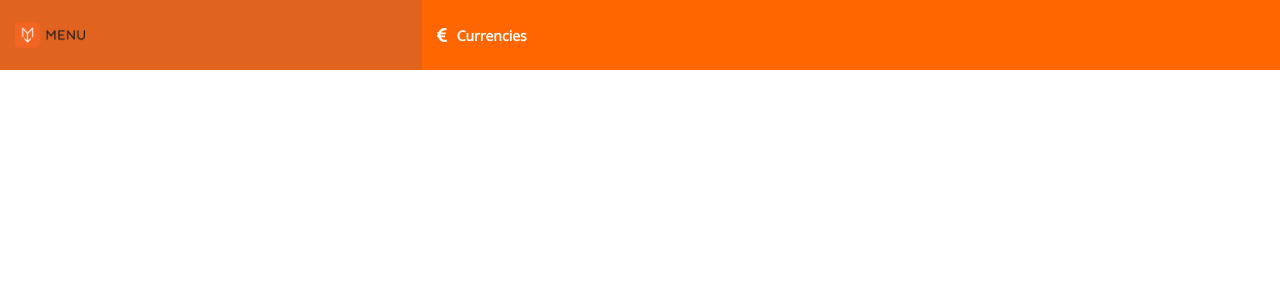
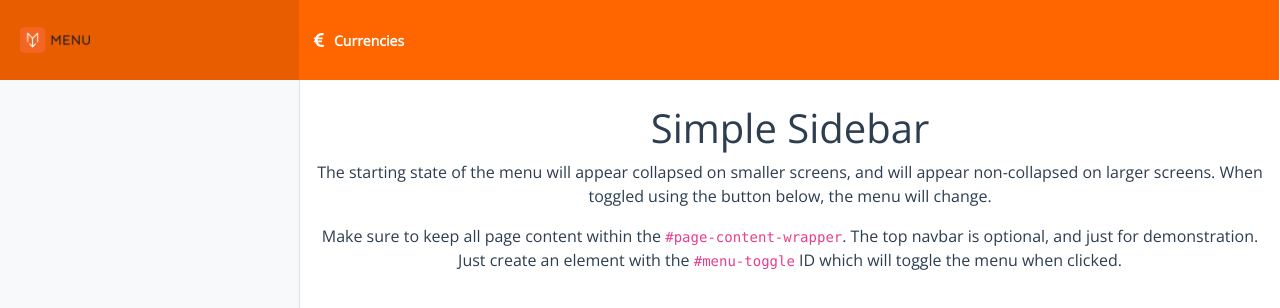
Before and after one commit to AleksaCami/menu, a Vue app: page /#/currencies in a window 1280 px wide. Shown: the top 308 px of the page. Built offline with nearby package versions, Linux system fonts and the light colour scheme.

Commit message:
Complete sidebar layout

```diff
--- a/src/App.vue
+++ b/src/App.vue
@@ -1,14 +1,23 @@
 <template>
   <div id="app">
-    <Header />
-    <router-view />
+    <div class="d-flex">
+      <Sidebar />
+      <div class="d-flex flex-column">
+        <Header />
+        <div id="page-content-wrapper">
+          <router-view />
+        </div>
+      </div>
+    </div>
   </div>
 </template>
 
 <script>
+import Sidebar from "./components/layout/Sidebar";
 import Header from "./components/layout/Header";
 export default {
   components: {
+    Sidebar,
     Header
   }
 };
--- a/src/components/layout/Header.vue
+++ b/src/components/layout/Header.vue
@@ -1,14 +1,6 @@
 <template>
-  <div class="nav-color nav-container fixed col-12 pl-0">
-    <div class="col-4 nav-color-left nav-content-left">
-      <img
-        class="logo"
-        src="../../assets/images/menulogo500x500px-01.png"
-        alt="menu logo"
-        height="70"
-      />
-    </div>
-    <div class="col-8 nav-content-right">
+  <div class="nav-color nav">
+    <div class="col-8 nav-content">
       <i class="fa fa-eur" aria-hidden="true" />
       <font-awesome-icon icon="euro-sign" style="color: white" />
       <span class="nav-text">
@@ -22,16 +14,18 @@
 $white: #fff;
 $accent: #ff6600;
 
-.nav-container {
+.nav {
+  min-height: 80px;
+  margin-left: -1px;
   display: flex;
-  min-width: 1200px;
+  justify-content: flex-start;
+  align-items: center;
+  min-width: calc(1200px - 300px);
+  width: 100%;
 }
-.fixed {
-  overflow: hidden;
-  position: fixed;
-  top: 0;
-  width: 100%;
-  z-index: 1000;
+.nav-content {
+  display: flex;
+  align-items: center;
 }
 .nav-text {
   color: $white;
@@ -39,17 +33,6 @@ $accent: #ff6600;
   font-size: 14px;
   font-weight: 600;
 }
-.nav-content-left {
-  background-color: #e16320;
-  display: flex;
-  justify-content: flex-start;
-}
-.nav-content-right {
-  display: flex;
-  justify-content: flex-start;
-  align-items: center;
-  padding: 15px;
-}
 .nav-color {
   background: $accent;
 }
--- /dev/null
+++ b/src/components/layout/Sidebar.vue
@@ -0,0 +1,70 @@
+<template>
+  <div class="d-flex" id="wrapper">
+    <div class="bg-light border-right" id="sidebar-wrapper">
+      <div class="nav-color-left sidebar-heading">
+        <img
+          class="logo"
+          src="../../assets/images/menulogo500x500px-01.png"
+          alt="menu logo"
+          height="70"
+        />
+      </div>
+    </div>
+  </div>
+</template>
+
+<style lang="scss" scoped>
+$white: #fff;
+$accent: #ff6600;
+
+#sidebar-wrapper {
+  min-height: 100vh;
+  width: 300px;
+  margin-left: -15rem;
+  -webkit-transition: margin 0.25s ease-out;
+  -moz-transition: margin 0.25s ease-out;
+  -o-transition: margin 0.25s ease-out;
+  transition: margin 0.25s ease-out;
+}
+#sidebar-wrapper .sidebar-heading {
+  padding: 0.875rem 1.25rem;
+  font-size: 1.2rem;
+}
+
+#sidebar-wrapper .list-group {
+  width: 15rem;
+}
+#page-content-wrapper {
+  min-width: 100vw;
+}
+@media (min-width: 768px) {
+  #sidebar-wrapper {
+    margin-left: 0;
+  }
+  #page-content-wrapper {
+    min-width: 0;
+    width: 100%;
+  }
+}
+.nav-text {
+  color: $white;
+  padding-left: 10px;
+  font-size: 14px;
+  font-weight: 600;
+}
+.nav-color-left {
+  background-color: #e85d00;
+  max-height: 80px;
+  display: flex;
+  justify-content: flex-start;
+  align-items: center;
+}
+.currencies-container {
+  display: flex;
+  min-width: 1200px;
+}
+.currencies-list {
+  background-color: #9292924d;
+  height: 100vh;
+}
+</style>
--- a/src/router/index.js
+++ b/src/router/index.js
@@ -1,6 +1,7 @@
 import Vue from "vue";
 import VueRouter from "vue-router";
-import Home from "../views/Currencies.vue";
+import Currency from "../views/Currencies.vue";
+import AddCurrency from "../views/AddCurrency";
 
 Vue.use(VueRouter);
 
@@ -9,7 +10,12 @@ const routes = [
   {
     path: "/currencies",
     name: "Currencies",
-    component: Home
+    component: Currency
+  },
+  {
+    path: "/currencies/add",
+    name: "CurrenciesAdding",
+    component: AddCurrency
   }
 ];
 
--- /dev/null
+++ b/src/views/AddCurrency.vue
@@ -0,0 +1,7 @@
+<template>
+  <div>
+    <div class="container-fluid">
+      <h1 class="mt-4">Simple Sidebar</h1>
+    </div>
+  </div>
+</template>
--- a/src/views/Currencies.vue
+++ b/src/views/Currencies.vue
@@ -1,9 +1,18 @@
 <template>
-  <div class="home">
-    <span>Hello</span>
+  <div>
+    <div class="container-fluid">
+      <h1 class="mt-4">Simple Sidebar</h1>
+      <p>
+        The starting state of the menu will appear collapsed on smaller screens,
+        and will appear non-collapsed on larger screens. When toggled using the
+        button below, the menu will change.
+      </p>
+      <p>
+        Make sure to keep all page content within the
+        <code>#page-content-wrapper</code>. The top navbar is optional, and just
+        for demonstration. Just create an element with the
+        <code>#menu-toggle</code> ID which will toggle the menu when clicked.
+      </p>
+    </div>
   </div>
 </template>
-
-<script>
-export default {};
-</script>
```
